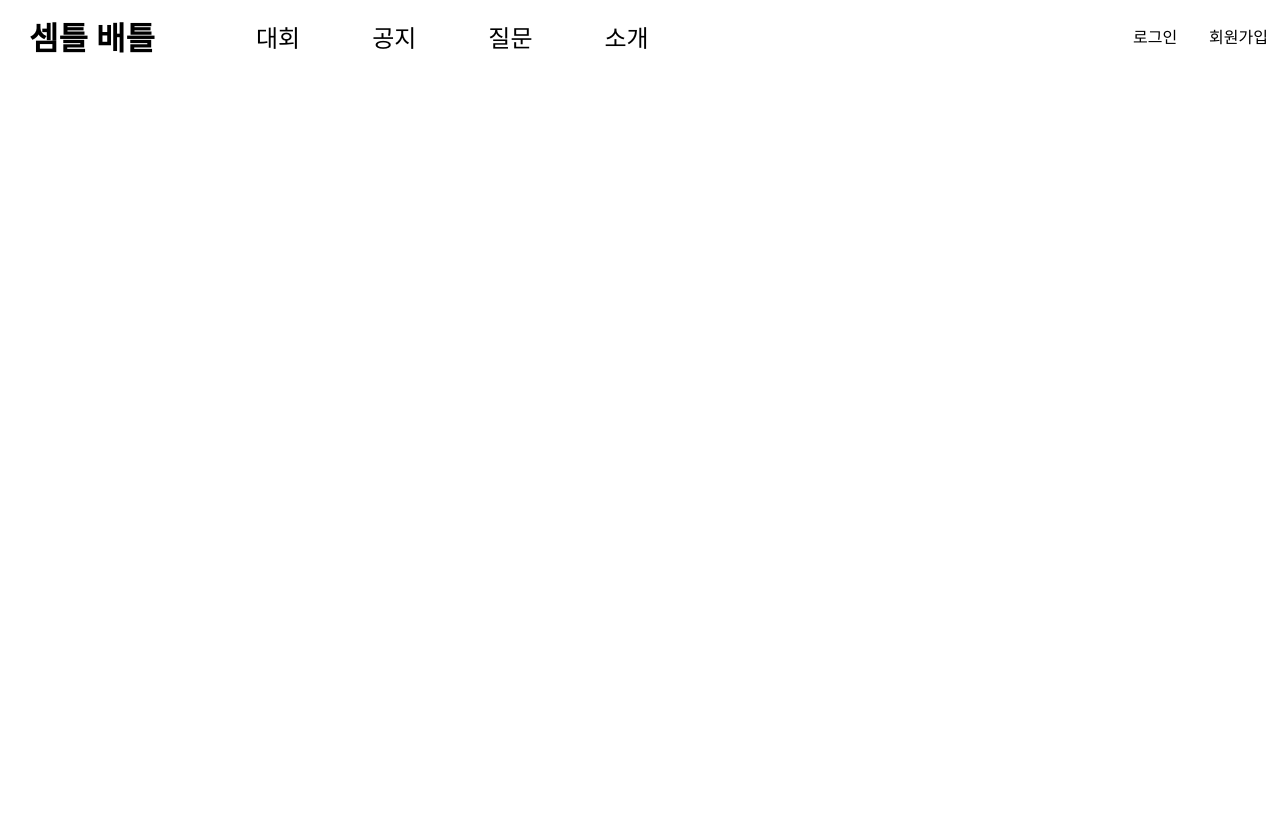
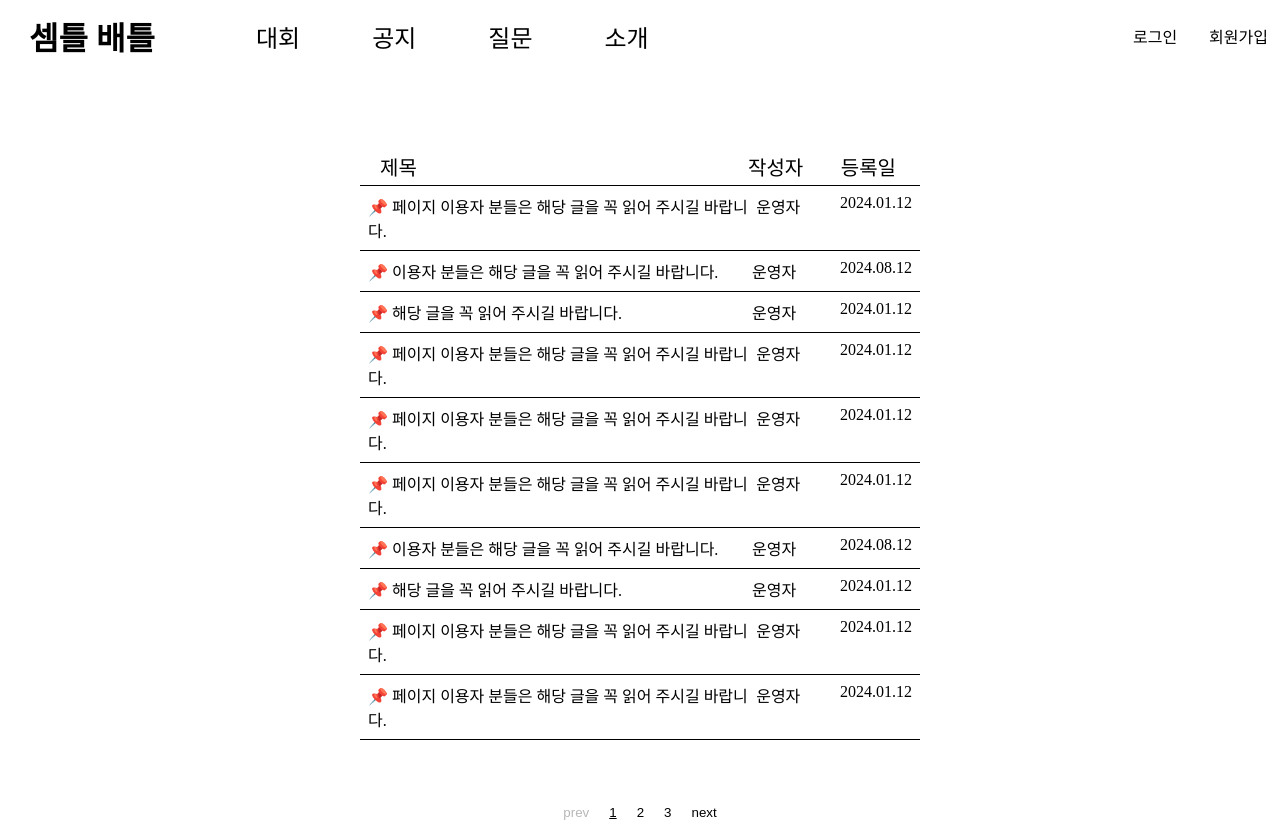
Before and after one commit to Semteul-Battle/Semteul-Battle-FE, a React (Create React App) app: page /announcement in a window 1280 px wide. Before the commit the page ends 800 px from the top, so only its background shows below. Built offline with nearby package versions, Linux system fonts and the light colour scheme.

Commit message:
[feat] 공지사항 페이지 구현

```diff
--- a/src/pages/Announcement/index.jsx
+++ b/src/pages/Announcement/index.jsx
@@ -1,7 +1,237 @@
-import React from 'react';
+import React, { useState } from 'react';
+
+import {
+  HeaderTitle,
+  HeaderWriter,
+  HeaderDate,
+  AnnouncementWrapper,
+  AnnouncementTitle,
+  AnnouncementWriter,
+  AnnouncementDate,
+  AnnouncementBody,
+  AnnouncementBlock,
+  RightBox,
+  RightHeaderBox,
+  PageMenu,
+  Styledbutton,
+} from './styles';
+
+const AnnouncementList = [
+  {
+    id: 1,
+    title: '📌  페이지 이용자 분들은 해당 글을 꼭 읽어 주시길 바랍니다.',
+    writer: '운영자',
+    date: '2024.01.12',
+  },
+  {
+    id: 2,
+    title: '📌 이용자 분들은 해당 글을 꼭 읽어 주시길 바랍니다.',
+    writer: '운영자',
+    date: '2024.08.12',
+  },
+  {
+    id: 3,
+    title: '📌 해당 글을 꼭 읽어 주시길 바랍니다.',
+    writer: '운영자',
+    date: '2024.01.12',
+  },
+  {
+    id: 4,
+    title: '📌  페이지 이용자 분들은 해당 글을 꼭 읽어 주시길 바랍니다.',
+    writer: '운영자',
+    date: '2024.01.12',
+  },
+  {
+    id: 5,
+    title: '📌  페이지 이용자 분들은 해당 글을 꼭 읽어 주시길 바랍니다.',
+    writer: '운영자',
+    date: '2024.01.12',
+  },
+  {
+    id: 6,
+    title: '📌  페이지 이용자 분들은 해당 글을 꼭 읽어 주시길 바랍니다.',
+    writer: '운영자',
+    date: '2024.01.12',
+  },
+  {
+    id: 7,
+    title: '📌 이용자 분들은 해당 글을 꼭 읽어 주시길 바랍니다.',
+    writer: '운영자',
+    date: '2024.08.12',
+  },
+  {
+    id: 8,
+    title: '📌 해당 글을 꼭 읽어 주시길 바랍니다.',
+    writer: '운영자',
+    date: '2024.01.12',
+  },
+  {
+    id: 9,
+    title: '📌  페이지 이용자 분들은 해당 글을 꼭 읽어 주시길 바랍니다.',
+    writer: '운영자',
+    date: '2024.01.12',
+  },
+  {
+    id: 10,
+    title: '📌  페이지 이용자 분들은 해당 글을 꼭 읽어 주시길 바랍니다.',
+    writer: '운영자',
+    date: '2024.01.12',
+  },
+  {
+    id: 11,
+    title: '📌  페이지 이용자 분들은 해당 글을 꼭 읽어 주시길 바랍니다.',
+    writer: '운영자',
+    date: '2024.01.12',
+  },
+  {
+    id: 12,
+    title: '📌 이용자 분들은 해당 글을 꼭 읽어 주시길 바랍니다.',
+    writer: '운영자',
+    date: '2024.08.12',
+  },
+  {
+    id: 13,
+    title: '📌 해당 글을 꼭 읽어 주시길 바랍니다.',
+    writer: '운영자',
+    date: '2024.01.12',
+  },
+  {
+    id: 14,
+    title: '📌  페이지 이용자 분들은 해당 글을 꼭 읽어 주시길 바랍니다.',
+    writer: '운영자',
+    date: '2024.01.12',
+  },
+  {
+    id: 15,
+    title: '📌  페이지 이용자 분들은 해당 글을 꼭 읽어 주시길 바랍니다.',
+    writer: '운영자',
+    date: '2024.01.12',
+  },
+  {
+    id: 16,
+    title: '📌  페이지 이용자 분들은 해당 글을 꼭 읽어 주시길 바랍니다.',
+    writer: '운영자',
+    date: '2024.01.12',
+  },
+  {
+    id: 17,
+    title: '📌 이용자 분들은 해당 글을 꼭 읽어 주시길 바랍니다.',
+    writer: '운영자',
+    date: '2024.08.12',
+  },
+  {
+    id: 18,
+    title: '📌 해당 글을 꼭 읽어 주시길 바랍니다.',
+    writer: '운영자',
+    date: '2024.01.12',
+  },
+  {
+    id: 19,
+    title: '📌  페이지 이용자 분들은 해당 글을 꼭 읽어 주시길 바랍니다.',
+    writer: '운영자',
+    date: '2024.01.12',
+  },
+  {
+    id: 20,
+    title: '📌  페이지 이용자 분들은 해당 글을 꼭 읽어 주시길 바랍니다.',
+    writer: '운영자',
+    date: '2024.01.12',
+  },
+  {
+    id: 21,
+    title: '📌  페이지 이용자 분들은 해당 글을 꼭 읽어 주시길 바랍니다.',
+    writer: '운영자',
+    date: '2024.01.12',
+  },
+  {
+    id: 22,
+    title: '📌 이용자 분들은 해당 글을 꼭 읽어 주시길 바랍니다.',
+    writer: '운영자',
+    date: '2024.08.12',
+  },
+  {
+    id: 23,
+    title: '📌 해당 글을 꼭 읽어 주시길 바랍니다.',
+    writer: '운영자',
+    date: '2024.01.12',
+  },
+  {
+    id: 24,
+    title: '📌  페이지 이용자 분들은 해당 글을 꼭 읽어 주시길 바랍니다.',
+    writer: '운영자',
+    date: '2024.01.12',
+  },
+  {
+    id: 25,
+    title: '📌  페이지 이용자 분들은 해당 글을 꼭 읽어 주시길 바랍니다.',
+    writer: '운영자',
+    date: '2024.01.12',
+  },
+];
 
 const Announcement = () => {
-  return <div></div>;
+  const [currentPage, setCurrentPage] = useState(1);
+  const postsPerPage = 10;
+
+  const indexOfLastPost = currentPage * postsPerPage;
+  const indexOfFirstPost = (currentPage - 1) * postsPerPage;
+  const currentPosts = AnnouncementList.slice(
+    indexOfFirstPost,
+    indexOfLastPost
+  );
+
+  const pageNumbers = [];
+  for (let i = 1; i <= Math.ceil(AnnouncementList.length / postsPerPage); i++) {
+    pageNumbers.push(i);
+  }
+
+  const nextPage = () => setCurrentPage(currentPage + 1);
+  const prevPage = () => setCurrentPage(currentPage - 1);
+
+  return (
+    <>
+      <AnnouncementWrapper>
+        <HeaderTitle>제목</HeaderTitle>
+        <RightHeaderBox>
+          <HeaderWriter>작성자</HeaderWriter>
+          <HeaderDate>등록일</HeaderDate>
+        </RightHeaderBox>
+      </AnnouncementWrapper>
+      <AnnouncementBody>
+        {currentPosts.map((announcement) => (
+          <AnnouncementBlock key={announcement.id}>
+            <AnnouncementTitle>{announcement.title}</AnnouncementTitle>
+            <RightBox>
+              <AnnouncementWriter>{announcement.writer}</AnnouncementWriter>
+              <AnnouncementDate>{announcement.date}</AnnouncementDate>
+            </RightBox>
+          </AnnouncementBlock>
+        ))}
+      </AnnouncementBody>
+      <PageMenu>
+        <Styledbutton onClick={prevPage} disabled={currentPage === 1}>
+          prev
+        </Styledbutton>
+
+        {pageNumbers.map((number) => (
+          <Styledbutton
+            key={number}
+            onClick={() => setCurrentPage(number)}
+            className={currentPage === number ? 'active' : ''}
+          >
+            {number}
+          </Styledbutton>
+        ))}
+
+        <Styledbutton
+          onClick={nextPage}
+          disabled={currentPage === pageNumbers.length}
+        >
+          next
+        </Styledbutton>
+      </PageMenu>
+    </>
+  );
 };
 
 export default Announcement;
--- /dev/null
+++ b/src/pages/Announcement/styles.jsx
@@ -0,0 +1,100 @@
+import styled, { css } from 'styled-components';
+
+const fontStyled = css`
+  color: #000;
+  font-family: NanumSquare Neo variable;
+  font-size: 20px;
+`;
+
+export const AnnouncementWrapper = styled.div`
+  display: flex;
+  align-items: center;
+  justify-content: space-between;
+  margin: 80px 360px 0;
+  padding-bottom: 4px;
+  border-bottom: solid 1.5px;
+  //background-color: yellow;
+`;
+
+export const HeaderTitle = styled.div`
+  //background-color: aqua;
+  margin-left: 20px;
+  display: flex;
+  align-items: center;
+  ${fontStyled};
+`;
+
+export const HeaderWriter = styled.div`
+  margin: 0 12px;
+  ${fontStyled};
+`;
+
+export const HeaderDate = styled.div`
+  ${fontStyled};
+`;
+
+export const AnnouncementBody = styled.div`
+  display: flex;
+  flex-direction: column;
+  margin: 0 360px;
+`;
+
+export const AnnouncementBlock = styled.div`
+  display: flex;
+  justify-content: space-between;
+  padding: 8px;
+  border-bottom: solid 1.5px;
+`;
+
+export const AnnouncementTitle = styled.div`
+  //background-color: yellow;
+  display: flex;
+  ${fontStyled};
+  font-size: 16px;
+`;
+
+export const AnnouncementWriter = styled.div`
+  display: flex;
+  //background-color: aliceblue;
+  ${fontStyled};
+  font-size: 16px;
+`;
+
+export const AnnouncementDate = styled.div`
+  display: flex;
+  //background-color: aqua;
+  ${fontStyled};
+  font-size: 16px;
+`;
+
+export const RightBox = styled.div`
+  display: flex;
+  width: 160px;
+  justify-content: space-between;
+`;
+
+export const RightHeaderBox = styled.div`
+  display: flex;
+  width: 160px;
+  justify-content: space-between;
+  padding: 0 24px;
+`;
+
+export const PageMenu = styled.div`
+  display: flex;
+  justify-content: center;
+  margin-top: 60px;
+  //background-color: yellow;
+`;
+
+export const Styledbutton = styled.button`
+  margin: 4px;
+  border: none;
+  background: transparent;
+  &:hover {
+    text-decoration: underline;
+  }
+  &.active {
+    text-decoration: underline;
+  }
+`;
```
